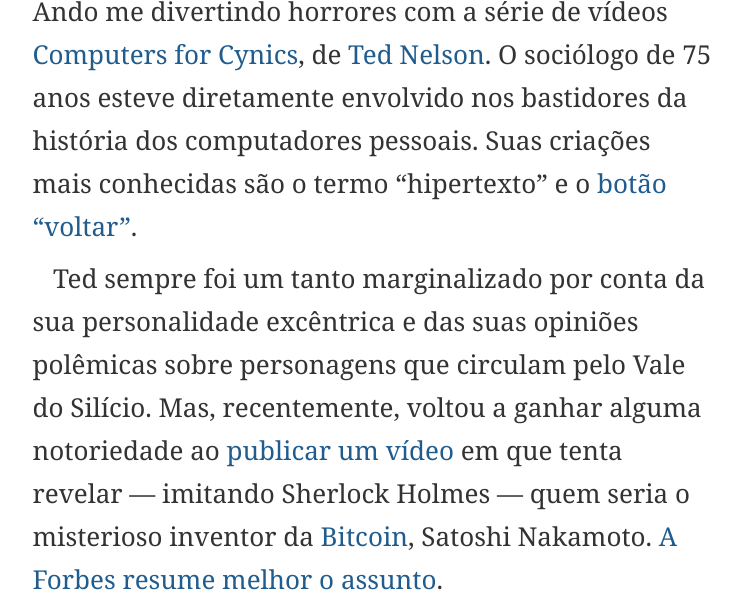
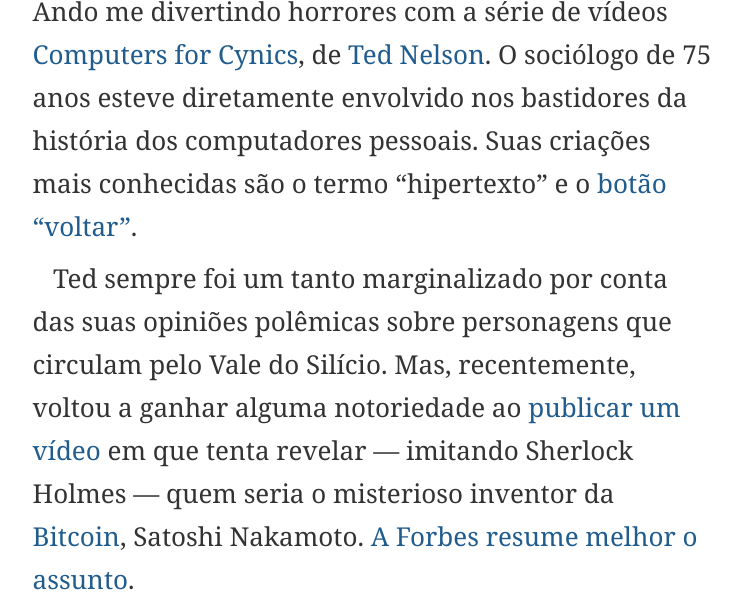
Before and after one commit to eduf/eduf.github.com, a Jekyll site: the page built from _posts/2013-05-28-o-outro-ted.md, in a window 1280 px wide and 900 px high, scrolled down 481 px, cut to the strip 0-606 px from the top of the window. Shown: the whole strip, without its empty margins (267-1008 px from the left). Built offline with Jekyll 4.4.1, drawn with Linux system fonts in a browser that asks for light colours; nearby versions of some CDN libraries; comment, search, counter and statistics services are not loaded.

Commit message:
Preparando para TED

```diff
--- a/_posts/2013-05-28-o-outro-ted.md
+++ b/_posts/2013-05-28-o-outro-ted.md
@@ -10,7 +10,7 @@
 
 Ando me divertindo horrores com a série de vídeos [Computers for Cynics](https://www.youtube.com/watch?v=KdnGPQaICjk), de [Ted Nelson](https://en.wikipedia.org/wiki/Ted_Nelson). O sociólogo de 75 anos esteve diretamente envolvido nos bastidores da história dos computadores pessoais. Suas criações mais conhecidas são o termo "hipertexto" e o [botão "voltar"](http://hyperland.com/TNvita).
 
-Ted sempre foi um tanto marginalizado por conta da sua personalidade excêntrica e das suas opiniões polêmicas sobre personagens que circulam pelo Vale do Silício. Mas, recentemente, voltou a ganhar alguma notoriedade ao [publicar um vídeo](https://www.youtube.com/watch?v=emDJTGTrEm0) em que tenta revelar — imitando Sherlock Holmes — quem seria o misterioso inventor da [Bitcoin](http://bitcoin.org/en/), Satoshi Nakamoto. [A Forbes resume melhor o assunto](http://www.forbes.com/sites/timworstall/2013/05/19/ted-nelson-says-that-bitcons-satoshi-nakamoto-is-shinichi-mochizuki/).<!--more-->
+Ted sempre foi um tanto marginalizado por conta das suas opiniões polêmicas sobre personagens que circulam pelo Vale do Silício. Mas, recentemente, voltou a ganhar alguma notoriedade ao [publicar um vídeo](https://www.youtube.com/watch?v=emDJTGTrEm0) em que tenta revelar — imitando Sherlock Holmes — quem seria o misterioso inventor da [Bitcoin](http://bitcoin.org/en/), Satoshi Nakamoto. [A Forbes resume melhor o assunto](http://www.forbes.com/sites/timworstall/2013/05/19/ted-nelson-says-that-bitcons-satoshi-nakamoto-is-shinichi-mochizuki/).<!--more-->
 
 <iframe width="420" height="315" src="http://www.youtube.com/embed/KdnGPQaICjk" frameborder="0" allowfullscreen></iframe>
 
```
